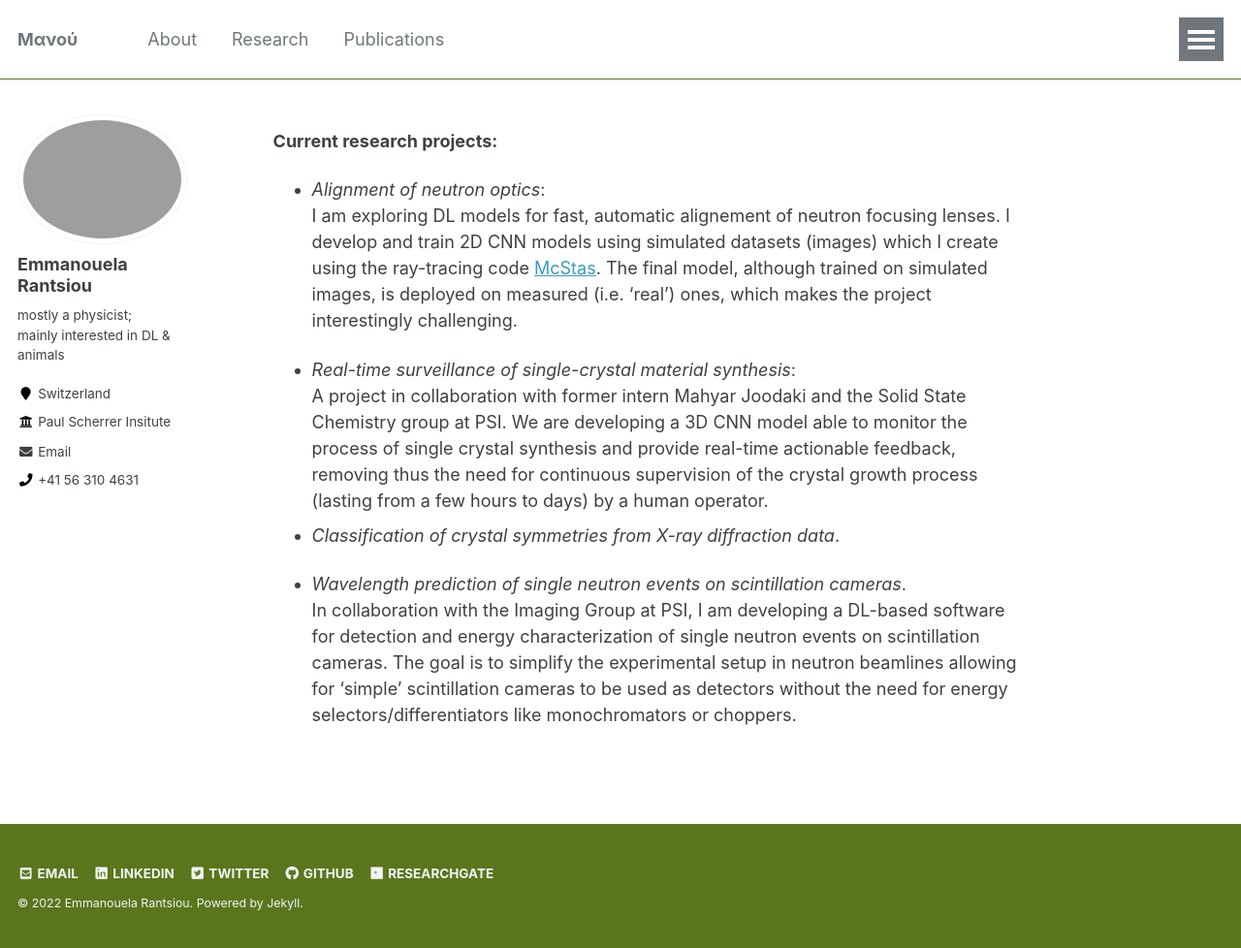
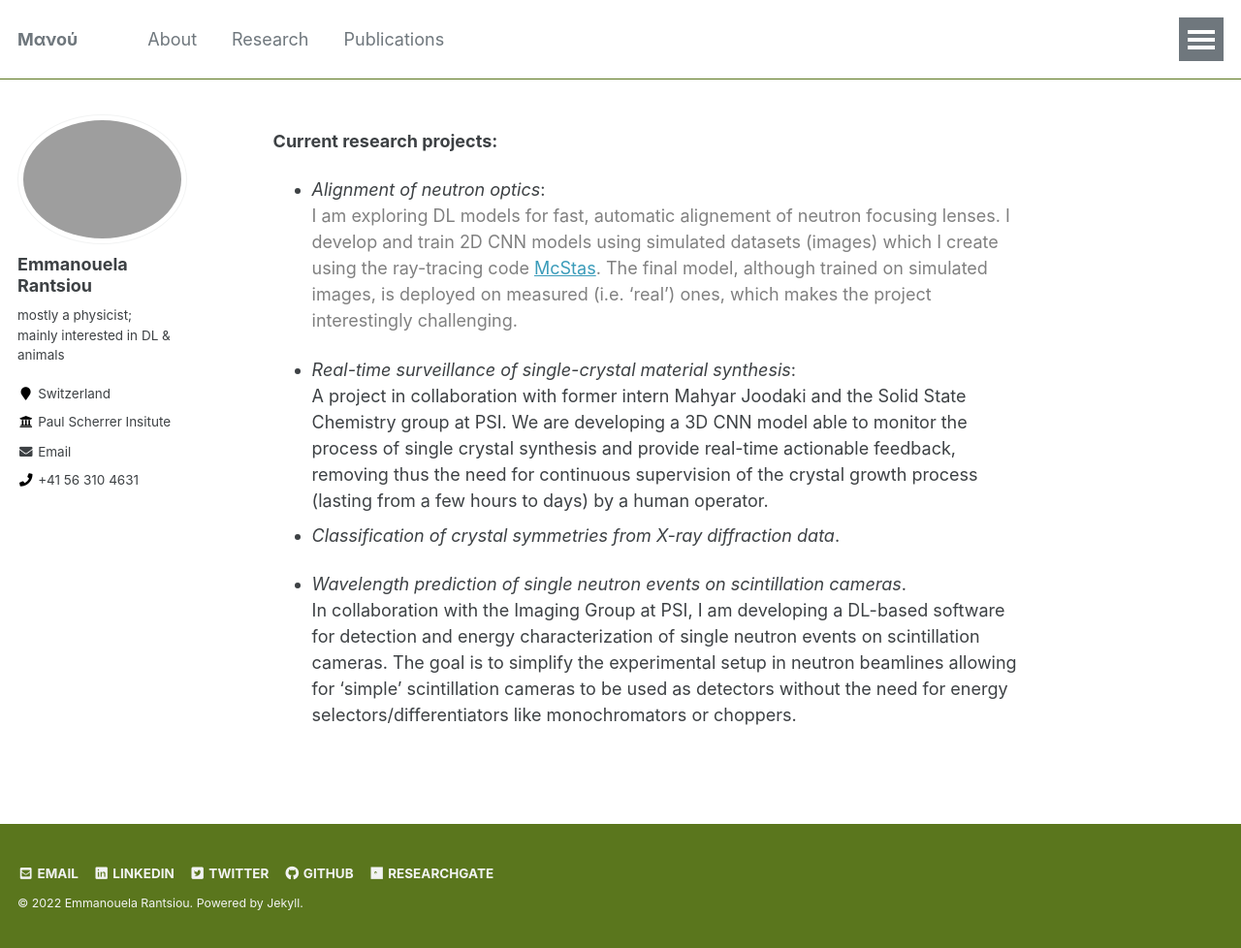
Before and after one commit to emmarant/emmarant.github.io, a Jekyll site: the page built from _pages/research.md, in a window 1280 px wide and 978 px high. Shown: the whole window at 97% size. Built offline with Jekyll 4.4.1, drawn with Linux system fonts in a browser that asks for light colours.

Commit message:
Update research.md

```diff
--- a/_pages/research.md
+++ b/_pages/research.md
@@ -9,9 +9,9 @@ author_profile: true
 
 **Current research projects:**
 
-- _Alignment of neutron optics_: <br> I am exploring DL models for fast, automatic alignement of neutron focusing lenses.
+- _Alignment of neutron optics_: <br> <span style="color:gray">I am exploring DL models for fast, automatic alignement of neutron focusing lenses.
 I develop and train 2D CNN models using simulated datasets (images) which I create using the ray-tracing code <a href="https://www.mcstas.org">McStas</a>.
-The final model, although trained on simulated images, is deployed on measured (i.e. 'real') ones, which makes the project interestingly challenging.
+The final model, although trained on simulated images, is deployed on measured (i.e. 'real') ones, which makes the project interestingly challenging.</span>
 
 - _Real-time surveillance of single-crystal material synthesis_:<br>
 A project in collaboration with former intern Mahyar Joodaki and the Solid State Chemistry group at PSI. We are developing a 3D CNN model able to  monitor     the process of single crystal synthesis and provide real-time actionable feedback, removing thus the need for continuous supervision of the crystal growth process (lasting from a few hours to days) by a human operator.
```
